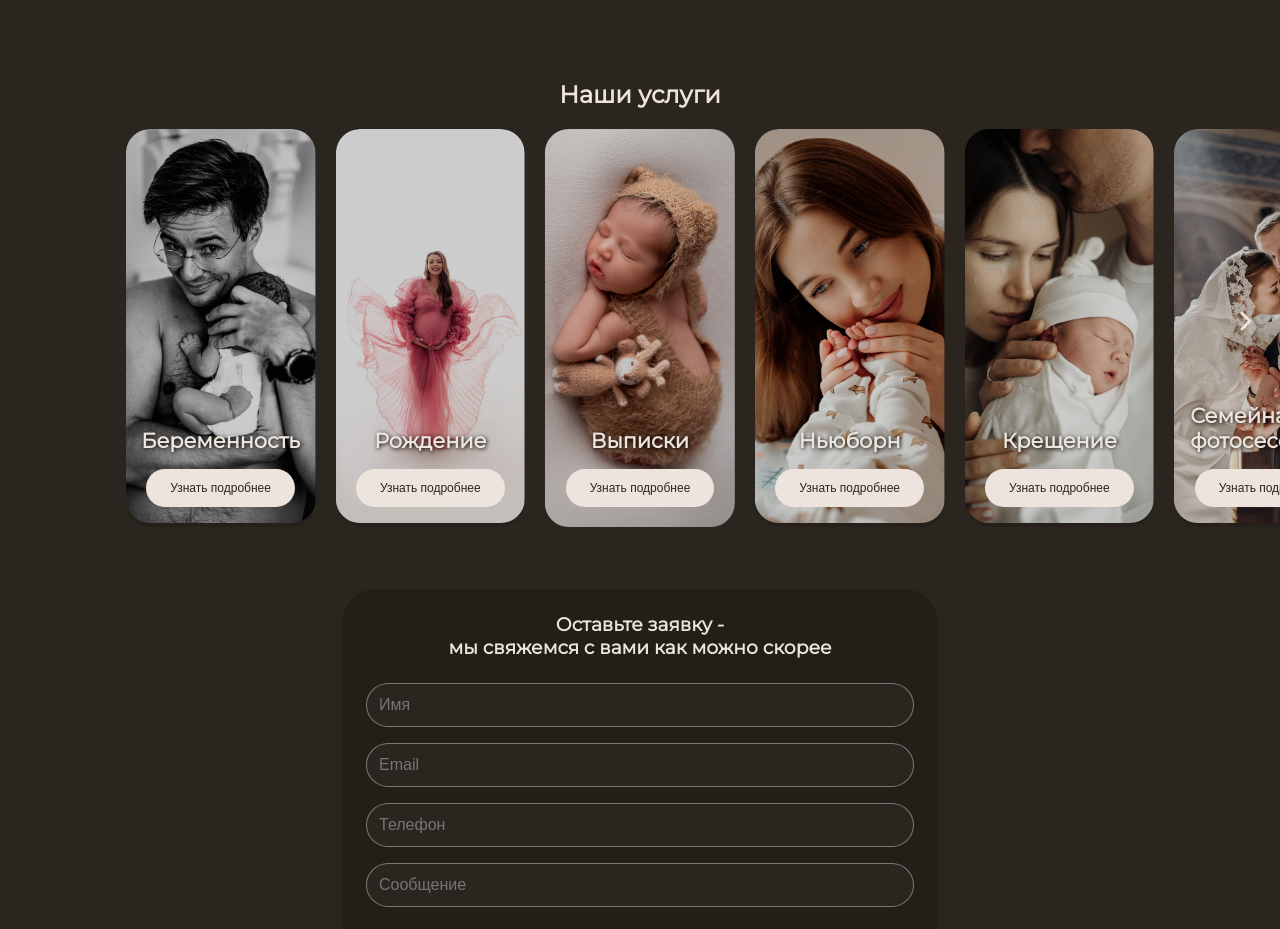
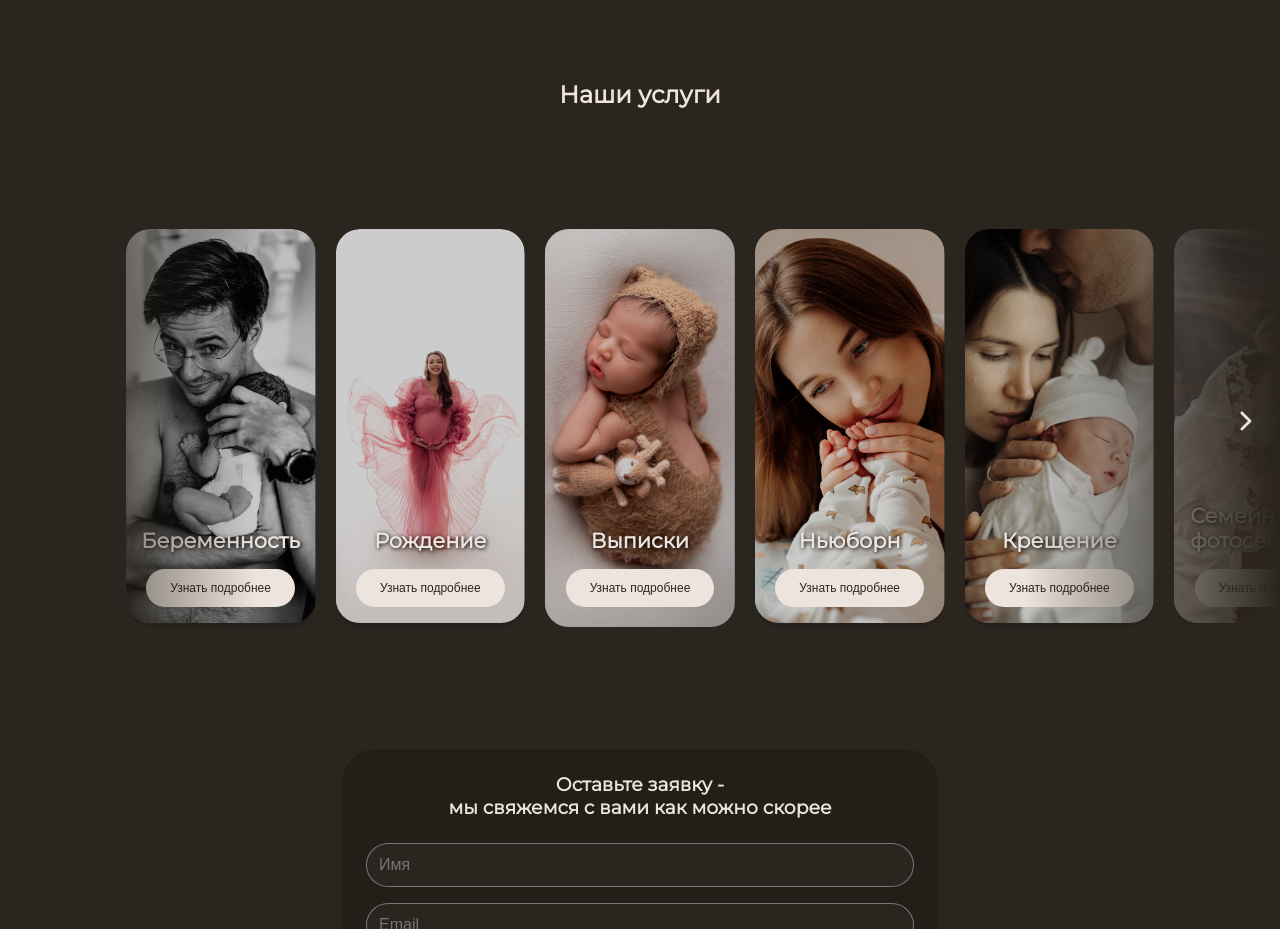
Before and after one commit to Bberry13/madewlove, a React (Vite) app in the folder client/: page / in a window 1280 px wide. Shown: the part 1900-2829 px from the top of the page. Built offline with nearby package versions, Linux system fonts and the light colour scheme; no server answers.

Commit message:
Fix update window

```diff
--- a/client/src/features/CarouselServices/CarouselServices.module.css
+++ b/client/src/features/CarouselServices/CarouselServices.module.css
@@ -1,15 +1,10 @@
 .mySwiper {
     width: 100%;
-<<<<<<< HEAD
+
     margin: 120px auto;
     -webkit-mask-image: linear-gradient(to right, transparent 0%, black 20%, black 80%, transparent 100%);
     mask-image: linear-gradient(to right, transparent 0%, black 20%, black 80%, transparent 100%);
-=======
-    margin: 120px 80px;
-    -webkit-mask-image: linear-gradient(to right, transparent 0%, black 5%, black 100%, transparent 100%);
-    mask-image: linear-gradient(to right, transparent 0%, black 5%, black 100%, transparent 100%);
->>>>>>> 15b09846cdf1e83079cc977074581909100e1354
-  }
+}
 
   .swiper-slide {
     display: flex;
@@ -17,14 +12,7 @@
     max-width: 180px;
     margin: 0 16px;
     aspect-ratio: 16 / 9;
-<<<<<<< HEAD
-    display: flex;
-    width: 100%;
-    max-width: 180px;
-    margin: 0;
-=======
     padding: 20px;
->>>>>>> 15b09846cdf1e83079cc977074581909100e1354
   }
 
   .swiperSlideImg {
```
